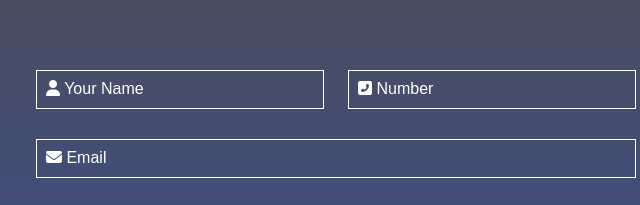
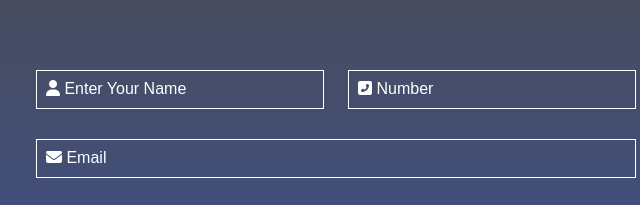
Before and after one commit to pawan-kumar9/contact-form, a plain HTML site: page index.html in a window 1280 px wide. Shown: the part 147-352 px from the top of the page, 304-944 px from the left. Drawn offline with Linux system fonts and the light colour scheme.

Commit message:
commit on 'main'

```diff
--- a/index.html
+++ b/index.html
@@ -14,7 +14,7 @@
             <div class="row">
                 <div class="input_group">
                     <input type="text" id="name" required>
-                    <label for="name"><i class="fas fa-user"></i> Your Name</label>
+                    <label for="name"><i class="fas fa-user"></i> Enter Your Name</label>
                 </div>
                 <div class="input_group">
                     <input type="text" id="number" required>
```
